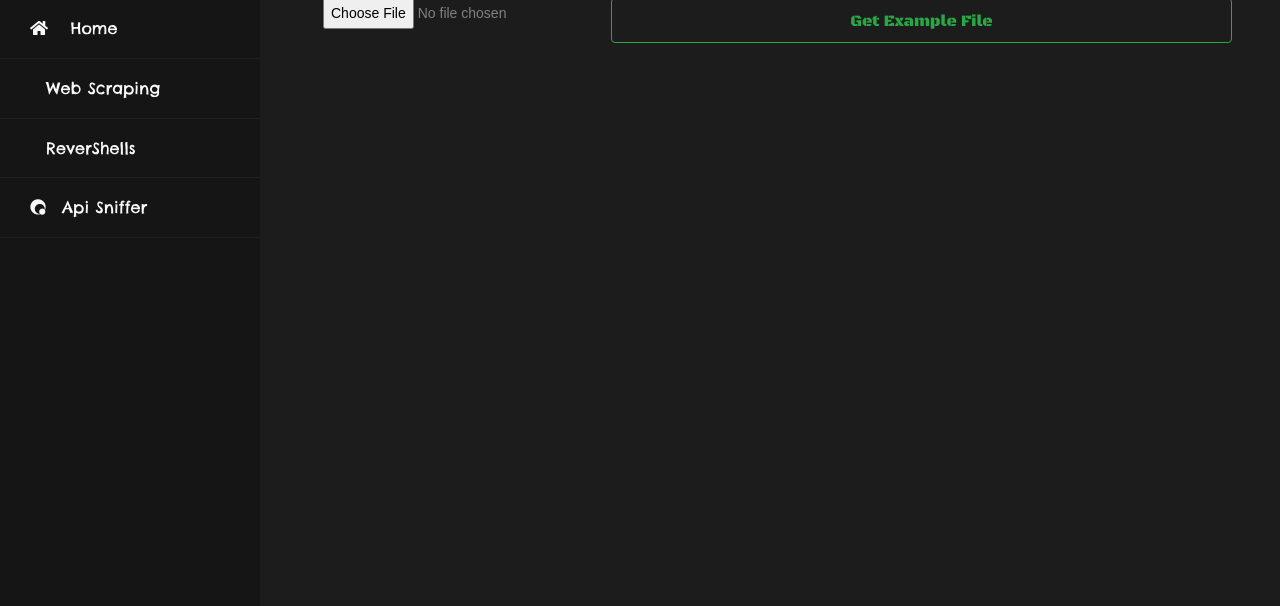
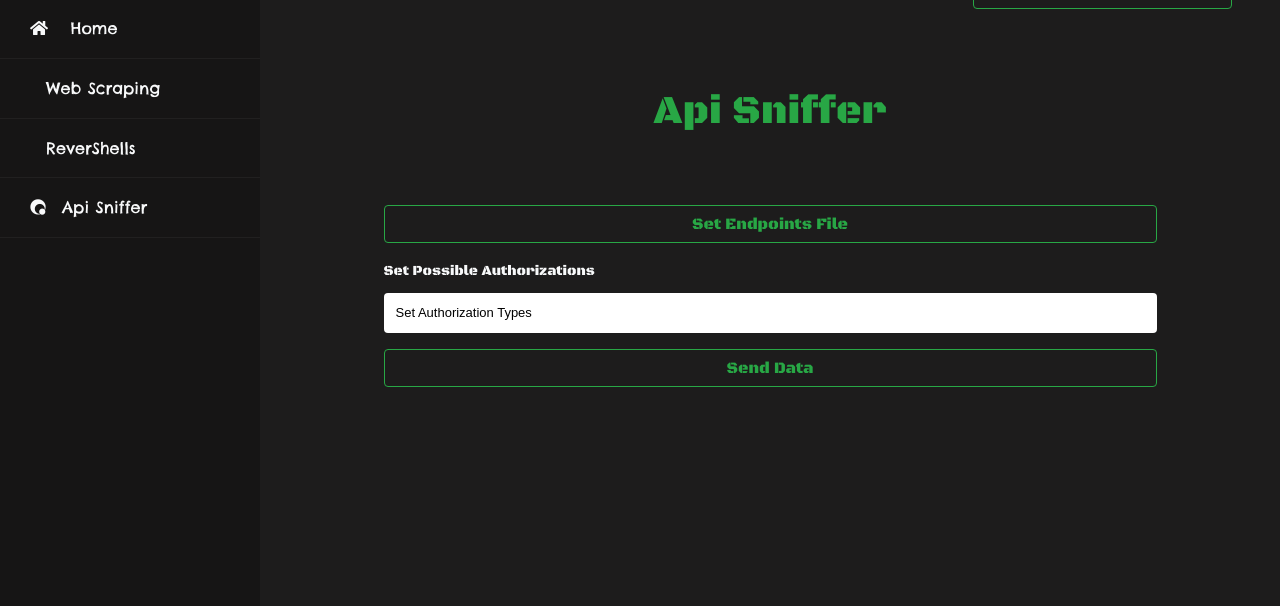
Before and after one commit to RubenBBlazquez/HackingToolsWeb, a Django app: page /apiSniffer/ in a window 1280 px wide. Shown: the part 194-800 px from the top of the page. Run offline with Django 3.2, Linux system fonts and the light colour scheme; some libraries are stand-ins or nearby versions.

Commit message:
FIx : minor errors and new design elements added

```diff
--- a/apiSniffer/templates/apiSnifferPage.html
+++ b/apiSniffer/templates/apiSnifferPage.html
@@ -1,24 +1,77 @@
 {% extends 'base.html' %}
 {% load static %}
 {% block content %}
+    <div class="w-100 mb-5">
+        <button id="getExampleFileButton" class="btn btn-outline-success black_ops_font float-right">
+            Get Example Endpoints File
+        </button>
+    </div>
 
-    <header class="container">
-        <h1 class=" black_ops_font text-success mb-3 text-center ">Api Sniffer</h1>
+    <header class="container ">
+        <h1 class=" black_ops_font text-success mt-4
+        mb-3 text-center ">Api Sniffer</h1>
     </header>
-    <section class="container">
-            <div class="form-group">
-                <label class="lead col-12 text-center text-light mb-4 mt-2 black_ops_font" for="exampleFormControlFile1">File With Endpoints And Posible Authorizations
-                    to Endpoints</label>
-                <div class="row">
-                    <form action="POST">
-                        <input type="file" class="form-control-file col" id="exampleFormControlFile1">
-                    </form>
-                        <button id="getExampleFileButton" class="ml-2 btn btn-outline-success col black_ops_font">Get Example File</button>
-                </div>
+    <section class="container d">
+        <div class="form-group">
+            <div class="row d-flex justify-content-center">
+                <form action="/getDefaultApiSnifferFile/" method="post"
+                      class="p-4 row col-12 mt-2 d-flex justify-content-center">
+
+                    <div class="col-11">
+                        <button type="button" id="setEndpointsFile"
+                                class="mt-3 mb-3 btn btn-outline-success col-12 black_ops_font">
+                            Set Endpoints File
+                        </button>
+                    </div>
+                    <div id="authorizationsDiv" class="col-11">
+                        <input type="file" name="endpointsFile" placeholder="Set Endpoints File"
+                               class="form-control-file col-12 d-none" id="inputEndpointsFile">
+                        <label class="text-left black_ops_font text-light" for="authorizationsSelector">Set Possible
+                            Authorizations</label>
+                        <select name="authSelector" id="authorizationsSelector" class="form-control col-12">
+                            <option value="NONE">Set Authorization Types</option>
+                        </select>
+
+                        <div class="collapse card mt-3 border border-dark" id="authorizationCollapse">
+                            <h6 id="authorizationCollapseTitle"
+                                class="black_ops_font mt-2 text-dark text-center col-12"></h6>
+                            <div id="authorizationCollapseData" class="card-body row">
+
+                            </div>
+                            <div class="card-footer row">
+                                <button id="saveAuthorizationConfig" class="col-12 btn btn-outline-blue-dark"
+                                        type="button" data-bs-toggle="collapse"
+                                        data-bs-target="#authorizationCollapse" aria-expanded="false"
+                                        aria-controls="collapseExample">
+                                    Save Authorization Config
+                                </button>
+                            </div>
+
+                        </div>
+                        <label id="savedAuthorizationsLabel"
+                               class="d-none ml-3 text-left black_ops_font text-light mt-3"
+                               for="authorizationsSelector">
+                            Authorizations Saved</label>
+                        <div id="savedAuthorizations" class="ml-2 d-none">
+                            <table class="table table-light table-hover rounded">
+                                <tbody id="tbodySavedAuthorizations">
+                                </tbody>
+                            </table>
+                        </div>
+                    </div>
+
+                    <div class="col-11">
+                        <button id="sendData" class="mt-3 btn btn-outline-success col-12 black_ops_font">
+                            Send Data
+                        </button>
+                    </div>
+
+                </form>
             </div>
+        </div>
     </section>
 
 
-<script src="{% static 'resources/ApiSniffer/ApiSniffer.js' %}"></script>
+    <script src="{% static 'resources/ApiSniffer/ApiSniffer.js' %}"></script>
 
 {% endblock %}
--- a/apiSniffer/views.py
+++ b/apiSniffer/views.py
@@ -1,3 +1,6 @@
+import os
+
+from django.http import HttpResponse, JsonResponse
 from django.shortcuts import render
 from rest_framework.views import APIView
 from apiSniffer.models import FileCreator
@@ -8,7 +11,15 @@ def goToApiSnifferPage(request):
 
 
 class DefaultFileAPI(APIView):
-    _fileCreator = FileCreator(default_file=True)
+    _fileCreator = None
 
     def get(self, request):
-        self._fileCreator.getXlsFile()
+        file_type = request.GET.get('fileType')
+        self._fileCreator = FileCreator(default_file=True)
+        print(file_type)
+        file_dir = self._fileCreator.getXlsFile() if file_type in ['excel', 'xls', 'xlsx'] \
+            else self._fileCreator.getJsonFile()
+
+        response = HttpResponse(open(file_dir, 'rb'), content_type='application/octet-stream')
+
+        return response
--- /dev/null
+++ b/dictionary.json
@@ -0,0 +1 @@
+{"url":{"0":"http:\/\/127.0.0.1\/","1":"http:\/\/127.0.0.1\/","2":"http:\/\/127.0.0.1\/"},"Endpoint":{"0":"v1\/example","1":"v1\/example2","2":"v1\/example3"}}
--- a/static/resources/ApiSniffer/ApiSniffer.js
+++ b/static/resources/ApiSniffer/ApiSniffer.js
@@ -1,27 +1,183 @@
 let url = 'http://127.0.0.1:8000/';
 
-document.getElementById('getExampleFileButton').addEventListener('click', () => {
-    getDefaultFile().then((response) => {
-        console.log('ksdhfljksdfh')
-        response.blob().then((blob) => {
-            const file = window.URL.createObjectURL(blob);
-            window.location.assign(file);
-        })
-    }).catch((err) => {
-        console.log(err)
-        getToast(ToastTypes.ERROR, 'Error!!', "error to catch default file, try again")
-    })
+document.addEventListener("DOMContentLoaded", () => {
+    getAuthorizationTypes()
 })
 
-const getDefaultFile = () => {
+document.getElementById('getExampleFileButton').addEventListener('click', () => {
+    getDefaultDownloadFileLink()
+});
+
+const getDefaultDownloadFileLink = () => {
+    const type = 'xlsx'
+    let param = '&fileType=' + type
+    param += '&fileContent=auth'
+    getDefaultFile(param).then((res) => res.blob())
+        .then((blob) => URL.createObjectURL(blob))
+        .then((href) => {
+            Object.assign(document.createElement('a'), {
+                href,
+                download: 'defaultEndpoints.' + type,
+            }).click();
+        });
+}
+
+document.getElementById("setEndpointsFile").addEventListener("click", () => {
+    const inputEndpointsFile = document.getElementById('inputEndpointsFile')
+    inputEndpointsFile.click()
+})
+
+const getDefaultFile = (params) => {
+
     const init = {
         method: 'GET',
         headers: {'Content-Type': 'application/json'},
     }
 
-    const endpoint = url + 'getDefaultApiSnifferFile/'
-
-    console.log(endpoint)
+    const endpoint = url + 'getDefaultApiSnifferFile/?' + params
 
     return fetch(endpoint, init)
 }
+
+const AUTHORIZATION_TYPES = {
+    BEARER: 'Bearer Token',
+    BASIC: 'Basic Auth',
+    NONE: 'None Auth',
+    DIGEST: 'Digest Auth'
+}
+
+const getAuthorizationTypes = () => {
+    const selector = document.getElementById("authorizationsSelector")
+    for (const auth of Object.keys(AUTHORIZATION_TYPES)) {
+        const option = document.createElement('option')
+        option.value = auth
+        option.text = AUTHORIZATION_TYPES[auth]
+        selector.appendChild(option)
+    }
+
+    selector.addEventListener('change', setHTMLElementsFromAuthorizationType)
+}
+
+const setHTMLElementsFromAuthorizationType = () => {
+    const authorizationCollapse = document.getElementById('authorizationCollapse')
+
+    //creamos un objeto del Collapse de bootstrap para luego poder cerrarlo y abrirlo con js vanilla
+    let bsCollapse = new bootstrap.Collapse(authorizationCollapse, {
+        toggle: false
+    })
+
+    switch (AUTHORIZATION_TYPES[event.target.value]) {
+        case AUTHORIZATION_TYPES.BEARER:
+        case AUTHORIZATION_TYPES.BASIC:
+        case AUTHORIZATION_TYPES.DIGEST:
+            bsCollapse.toggle()
+            setCollapseDataForAuthorizarionType(AUTHORIZATION_TYPES[event.target.value])
+            break
+        default:
+            bsCollapse.toggle()
+    }
+}
+
+
+const setCollapseDataForAuthorizarionType = (type) => {
+    const divSectionAuthorizationCollapse = document.getElementById('authorizationCollapseData')
+    divSectionAuthorizationCollapse.innerHTML = ""
+
+    const authorizationCollapseTitle = document.getElementById('authorizationCollapseTitle')
+    const inputType = document.createElement('input')
+    inputType.value = type
+    inputType.setAttribute('type', 'hidden')
+    inputType.setAttribute('id', 'savedAuthorizationType')
+    divSectionAuthorizationCollapse.appendChild(inputType)
+
+    switch (type) {
+        case AUTHORIZATION_TYPES.BEARER:
+            authorizationCollapseTitle.textContent = 'Bearer Authorization'
+
+            const inputToken = document.createElement('input')
+            inputToken.setAttribute('class', 'black_ops_font form-control text-black border border-dark col-12')
+            inputToken.setAttribute('placeholder', 'Set Bearer Token')
+            inputToken.setAttribute('id', 'bearerTokenInput')
+            divSectionAuthorizationCollapse.appendChild(inputToken)
+            break
+
+        case AUTHORIZATION_TYPES.BASIC:
+            authorizationCollapseTitle.textContent = 'Basic Authorization'
+
+            const inputUsername = document.createElement('input')
+            inputUsername.setAttribute('class', 'black_ops_font form-control text-black border border-dark col-12')
+            inputUsername.setAttribute('placeholder', 'Set UserName From Basic Auth')
+            inputUsername.setAttribute('id', 'basicAuthUserInput')
+            divSectionAuthorizationCollapse.appendChild(inputUsername)
+
+            const inputPassword = document.createElement('input')
+            inputPassword.setAttribute('class', 'mt-2 black_ops_font form-control text-black border border-dark col-12')
+            inputPassword.setAttribute('placeholder', 'Set Password From Basic Auth')
+            inputPassword.setAttribute('id', 'basicAuthPasswordInput')
+            divSectionAuthorizationCollapse.appendChild(inputPassword)
+
+            break
+    }
+}
+
+const authCollapse = document.getElementById('authorizationCollapse')
+authCollapse.addEventListener('hidden.bs.collapse', () => {
+
+    const authSelector = document.getElementById('authorizationsSelector')
+    const optionSelected = authSelector.options[authSelector.selectedIndex].value
+    const collapse = new bootstrap.Collapse(authCollapse, {
+        toggle: false
+    })
+    if (AUTHORIZATION_TYPES[optionSelected] !== AUTHORIZATION_TYPES.NONE)
+        collapse.show()
+    else
+        collapse.hide()
+})
+
+document.getElementById('saveAuthorizationConfig').addEventListener('click', () => {
+    document.getElementById('authorizationsSelector').options.selectedIndex = 0
+
+    const saveAuthorizationLabel = document.getElementById('savedAuthorizationsLabel')
+    saveAuthorizationLabel.setAttribute('class', 'ml-3 text-left black_ops_font text-light mt-3')
+
+    const saveAuthorizationContainer = document.getElementById('savedAuthorizations')
+    saveAuthorizationContainer.setAttribute('class', 'ml-2')
+
+    const savedAuthorizationTBody = document.getElementById('tbodySavedAuthorizations')
+
+    const tr = document.createElement('tr')
+
+    const tdLabel = document.createElement('td')
+    const savedAuthorizationDataLabel  = document.createElement('h6')
+    savedAuthorizationDataLabel.setAttribute('class','col-12 text-left black_ops_font')
+    tdLabel.appendChild(savedAuthorizationDataLabel)
+
+    const tdAction = document.createElement('td')
+    const savedAuthorizationAction = document.createElement('i')
+    savedAuthorizationAction.setAttribute('class','col-12 fas fa-window-close')
+    tdAction.appendChild(savedAuthorizationAction)
+
+    const inputData = getInputsFromAuthorizationSaved()
+
+    if (inputData.type === AUTHORIZATION_TYPES.BEARER){
+        savedAuthorizationDataLabel.textContent = 'Bearer Token : '+inputData.data[0].substring(0,20)
+    }
+
+    tr.appendChild(tdLabel)
+    tr.appendChild(tdAction)
+    savedAuthorizationTBody.appendChild(tr)
+
+})
+
+const getInputsFromAuthorizationSaved = () => {
+
+    const type = document.getElementById('savedAuthorizationType')
+
+    const bearerToken = document.getElementById('bearerTokenInput')
+    if (bearerToken) return {'type':type.value, 'data': [bearerToken.value]}
+
+    const basicAuthUser = document.getElementById('basicAuthUserInput')
+    const basicAuthPassword = document.getElementById('basicAuthPasswordInput')
+    if (basicAuthUser && basicAuthPassword) return {'type':type.value, 'data': [basicAuthUser.value, basicAuthPassword.value]}
+
+}
--- a/templates/base.html
+++ b/templates/base.html
@@ -7,6 +7,7 @@
     <meta name="viewport" content="width=device-width, initial-scale=1"/>
     <meta name="description" content=""/>
     <meta name="author" content=""/>
+    <link type="text/css" href="{% static 'vendor/bootstrap/css/bootstrap.css' %}" rel="stylesheet">
     <link type="text/css" href="{% static 'vendor/bootstrap/css/style.css' %}" rel="stylesheet">
     <link type="text/css" href="{% static 'vendor/toastr/toastr.css' %}" rel="stylesheet">
     <link type="text/css" href="{% static 'resources/style.css' %}" rel="stylesheet">
@@ -59,7 +60,7 @@
 
 
     <!-- Page Content  -->
-    <div id="content" class="p-4 p-md-5 pt-5">
+    <div id="content" class="p-4 p-md-5 pt-5 d-flex align-items-center justify-content-center flex-column">
         {% block content %}
 
         {% endblock %}
```
Also changed, not shown: WebScraping/files/webs_not_scrap.json (deleted, +0 -15 lines), WebScraping/views.py (+37 -25 lines), apiSniffer/models.py (+31 -34 lines), 2 other files.
